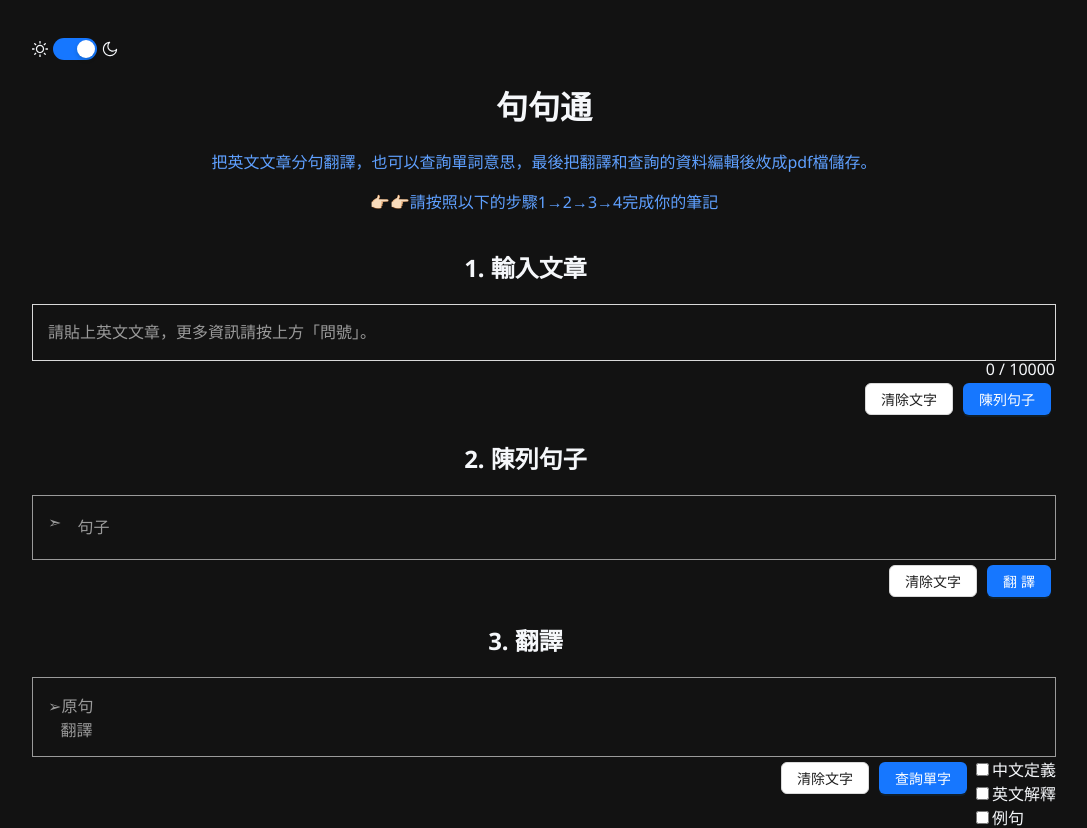
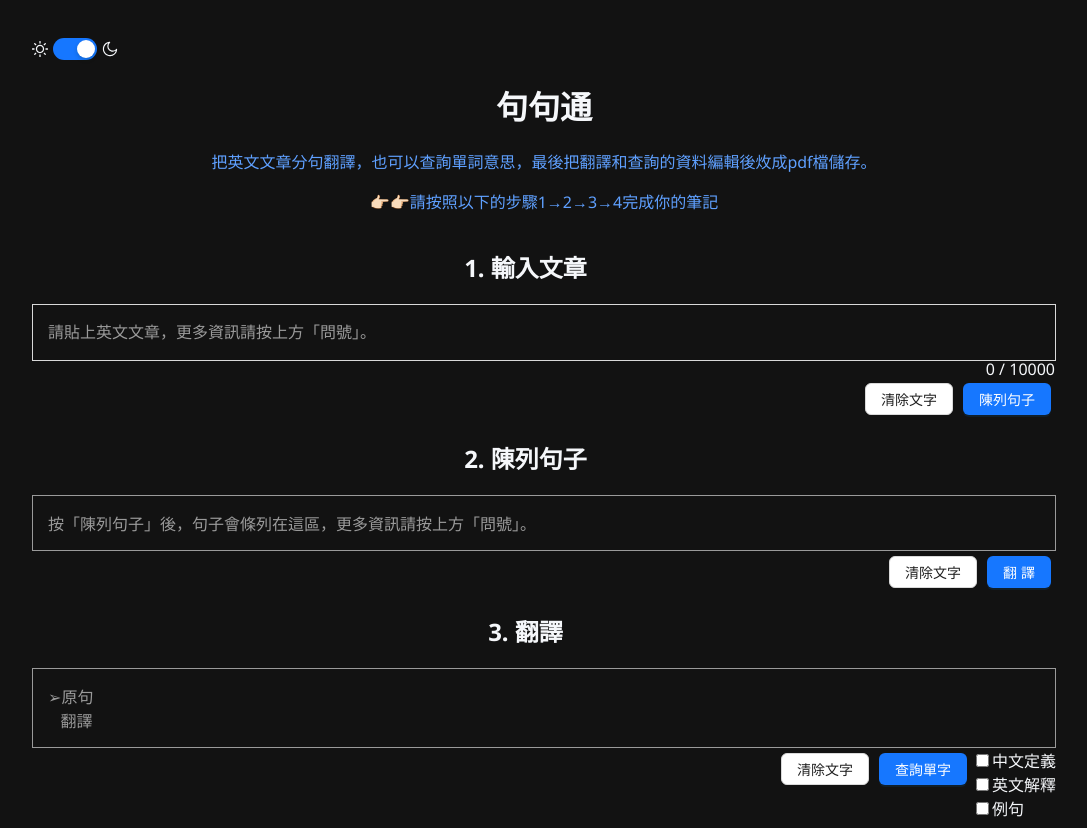
Before and after one commit to LisaMandarin/LearnEnglish, a React (Vite) app: page / in a window 1280 px wide. Shown: the top 828 px of the page, without its empty margins (96-1183 px from the left). Built offline with nearby package versions, Linux system fonts and the light colour scheme; some icons are missing.

Commit message:
sentencesSection style checked

```diff
--- a/src/App.css
+++ b/src/App.css
@@ -2,8 +2,8 @@
 
 :root {
   --milky: #F5F7FA;
-  --light-blue: #4EA5FF;
   --dark-blue: #5fa0ff;
+  --grey: #9a9a9a;
   --tc-font: "Noto Sans TC", sans-serif;
   --sc-font: "Noto Sans SC", sans-serif;
   --en-font: "Noto Sans", sans-serif;
@@ -22,7 +22,7 @@
 }
 
 .dark-mode textarea::placeholder {
-  color: #9a9a9a;
+  color: var(--grey);
 }
 
 #root > div {
--- a/src/AppContext.jsx
+++ b/src/AppContext.jsx
@@ -4,7 +4,7 @@ export const AppContext = createContext()
 
 export const AppProvider = ({children}) => {
     const [ article, setArticle ] = useState('')
-    const [ sentences, setSentences ] = useState([''])
+    const [ sentences, setSentences ] = useState([])
     const [ translation, setTranslation ] = useState([])
     const [ notes, setNotes ] = useState([])
 
--- a/src/components/SentencesSection.jsx
+++ b/src/components/SentencesSection.jsx
@@ -17,12 +17,11 @@ export function SentencesSection() {
   const [showHint, setShowHint] = useState(false);
   const { TextArea } = Input;
 
-  const clearSentences = () => setSentences([""]);
-  ;
+  const clearSentences = () => setSentences([]);
 
   const handleTextareaChange = (value, index) => {
     const newSentences = [...sentences];
-    if (value.trim() === "" && sentences.length > 1) {
+    if (value.trim() === "") {
       newSentences.splice(index, 1); // remove empty string during onChange
     } else {
       newSentences[index] = value;
@@ -51,25 +50,49 @@ export function SentencesSection() {
           onClick={() => setShowHint((current) => !current)}
         />
       </div>
-        <ul className={`hint-div ${ showHint ? 'expand' : ''}`}>
-          {HintJSON["sentences"].map((hint, index) => (
-            <li key={index}>{hint}</li>
-          ))}
-        </ul>
-      <ul className="renderingWindow">
+      <ul className={`hint-div ${ showHint ? 'expand' : ''}`}>
+        {HintJSON["sentences"].map((hint, index) => (
+          <li key={index}>{hint}</li>
+        ))}
+      </ul>
+      { sentences.length === 0 ? (
+        <div
+          style={{
+            border: "1px solid #9a9a9a",
+            padding: "15px",
+            color: "#9a9a9a"
+          }}
+        >按「陳列句子」後，句子會條列在這區，更多資訊請按上方「問號」。</div>
+      ) : (
+      <ol
+        className={darkMode ? "dark-mode" : ''}
+        style={{
+          border: "1px solid #9a9a9a",
+          padding: "11px 4px 11px 22px",
+        }}
+        >
         {sentences.map((s, index) => (
           <li key={index}>
             <TextArea
-              className={darkMode ? "dark-mode" : ""}
+              className={darkMode ? "dark-mode" : ''}
               placeholder="句子"
               value={`${s}`}
               onChange={(e) => handleTextareaChange(e.target.value, index)}
               autoSize
-              style={{ fontSize: "1rem", backgroundColor: "inherit" }}
+              style={{
+                fontSize: "1rem",
+                backgroundColor: "inherit",
+                display: "block",
+                border: 0
+              }}
             />
           </li>
         ))}
-      </ul>
+      </ol>
+      )
+
+      }
+
       <div>
         <Popconfirm
           placement='left'
```
